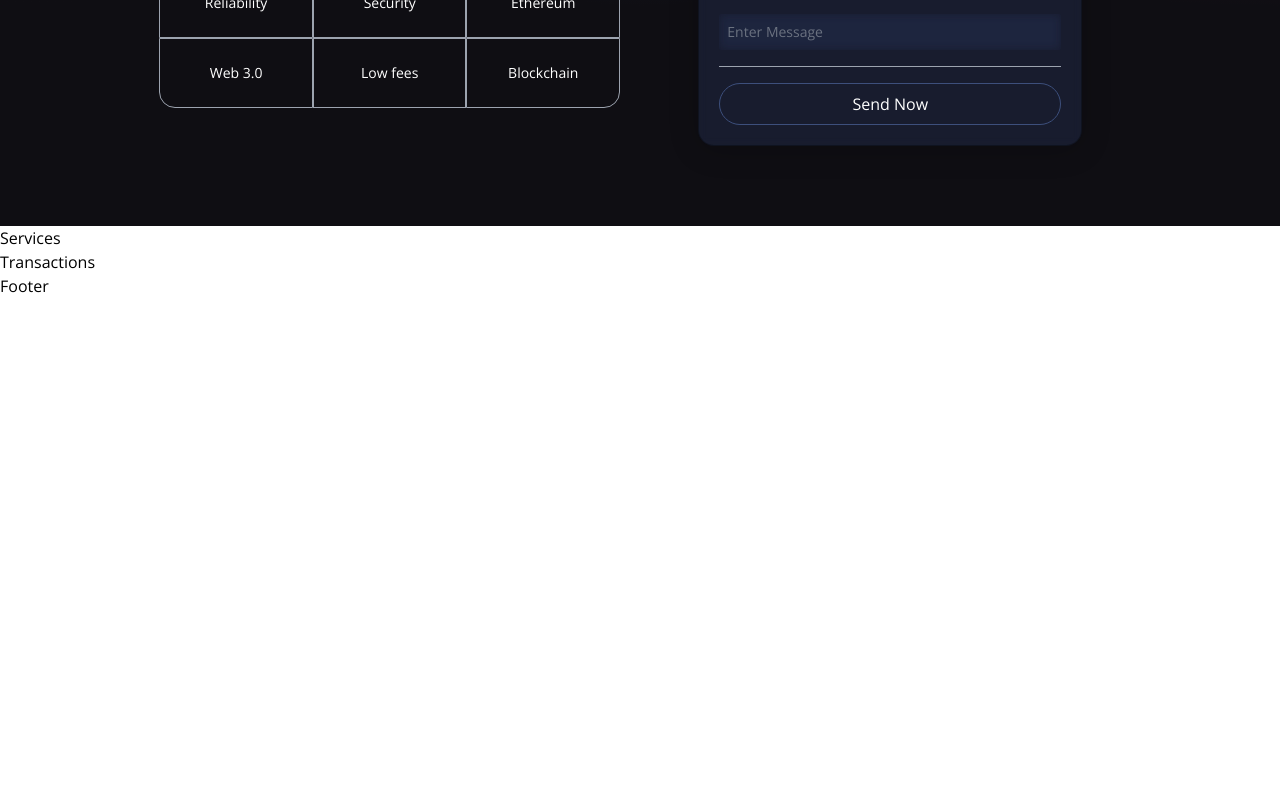
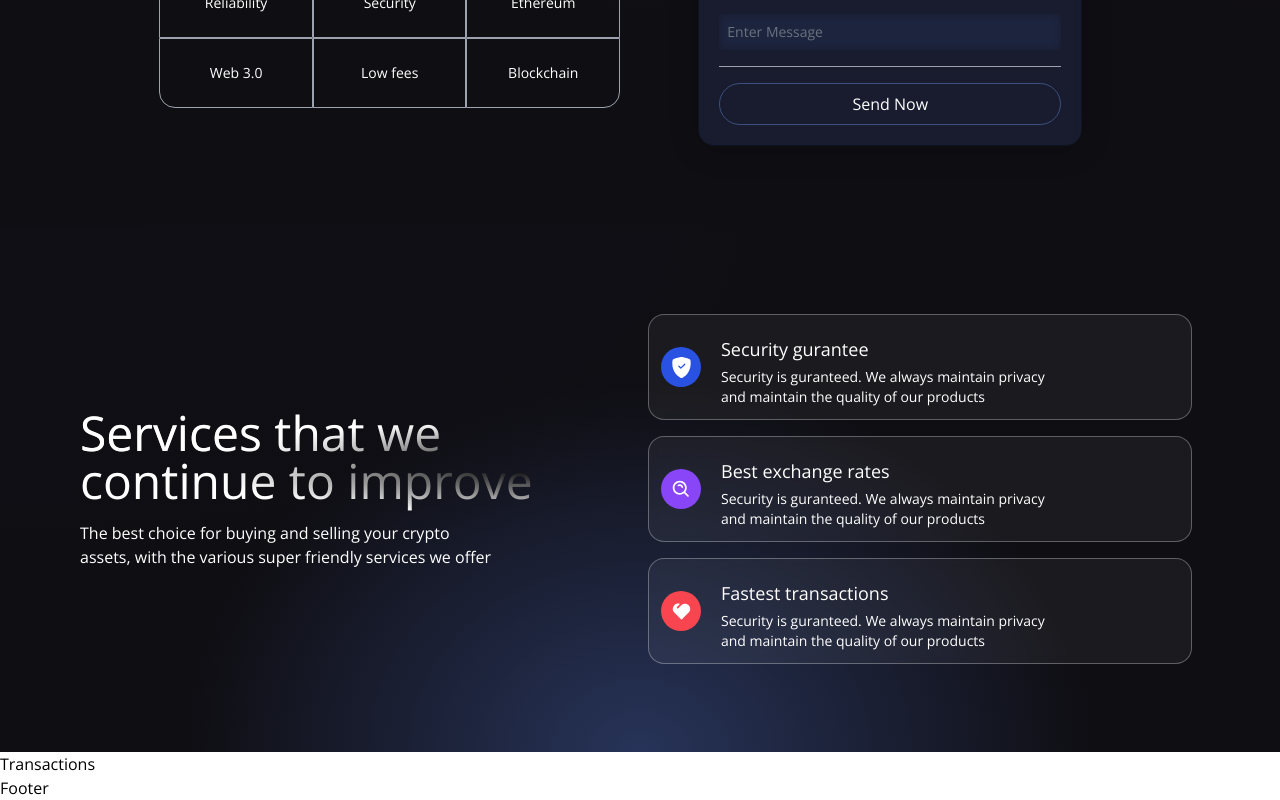
Before and after one commit to istiakAHMEDsaad/Smart_Contracts_Blockchain, a React (Vite) app in the folder client/: page / in a window 1280 px wide. Shown: the part 523-1323 px from the top of the page. Before the commit the page ends 821 px from the top, so only its background shows below. Built offline with nearby package versions, Linux system fonts and the light colour scheme.

Commit message:
services done

```diff
--- a/client/src/components/Services.jsx
+++ b/client/src/components/Services.jsx
@@ -1,9 +1,59 @@
-import React from 'react'
+import React from 'react';
+import { BsShieldFillCheck } from 'react-icons/bs';
+import { BiSearchAlt } from 'react-icons/bi';
+import { RiHeart2Fill } from 'react-icons/ri';
 
-const Services = () => {
-  return (
-    <div>Services</div>
-  )
-}
+const ServiceCard = ({ color, title, icon, subtitle }) => (
+  <div className='flex flex-row justify-start items-center white-glassmorphism p-3 m-2 cursor-pointer hover:shadow-xl'>
+    <div
+      className={`w-10 h-10 rounded-full flex justify-center items-center ${color}`}
+    >
+      {icon}
+    </div>
+    <div className='ml-5 flex flex-col flex-1'>
+      <h3 className='mt-2 text-white text-lg'>{title}</h3>
+      <p className='mt-1 text-white text-sm md:w-9/12'>{subtitle}</p>
+    </div>
+  </div>
+);
 
-export default Services
+const Services = () => (
+  <div className='flex w-full justify-center items-center gradient-bg-services'>
+    <div className='flex mf:flex-row flex-col items-center justify-between md:p-20 py-12 px-4'>
+      <div className='flex-1 flex flex-col justify-start items-start'>
+        <h1 className='text-white text-3xl sm:text-5xl py-2 text-gradient '>
+          Services that we
+          <br />
+          continue to improve
+        </h1>
+        <p className='text-left my-2 text-white font-light md:w-9/12 w-11/12 text-base'>
+          The best choice for buying and selling your crypto assets, with the
+          various super friendly services we offer
+        </p>
+      </div>
+
+      <div className='flex-1 flex flex-col justify-start items-center'>
+        <ServiceCard
+          color='bg-[#2952E3]'
+          title='Security gurantee'
+          icon={<BsShieldFillCheck fontSize={21} className='text-white' />}
+          subtitle='Security is guranteed. We always maintain privacy and maintain the quality of our products'
+        />
+        <ServiceCard
+          color='bg-[#8945F8]'
+          title='Best exchange rates'
+          icon={<BiSearchAlt fontSize={21} className='text-white' />}
+          subtitle='Security is guranteed. We always maintain privacy and maintain the quality of our products'
+        />
+        <ServiceCard
+          color='bg-[#F84550]'
+          title='Fastest transactions'
+          icon={<RiHeart2Fill fontSize={21} className='text-white' />}
+          subtitle='Security is guranteed. We always maintain privacy and maintain the quality of our products'
+        />
+      </div>
+    </div>
+  </div>
+);
+
+export default Services;
```
